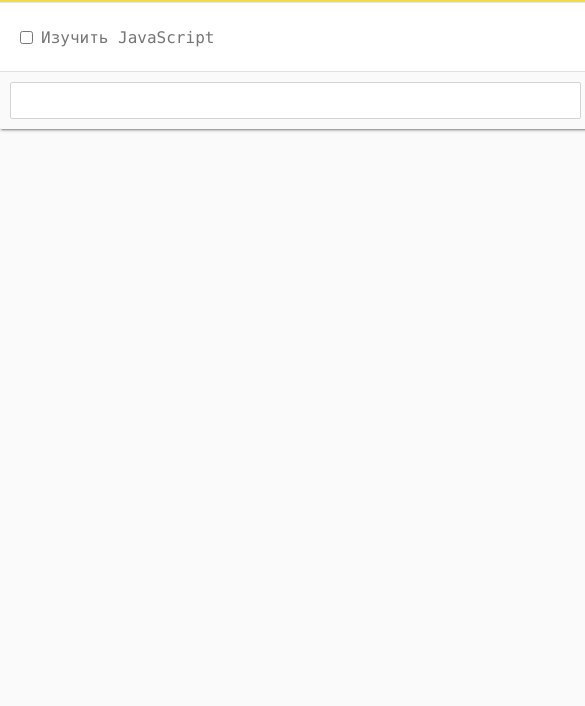
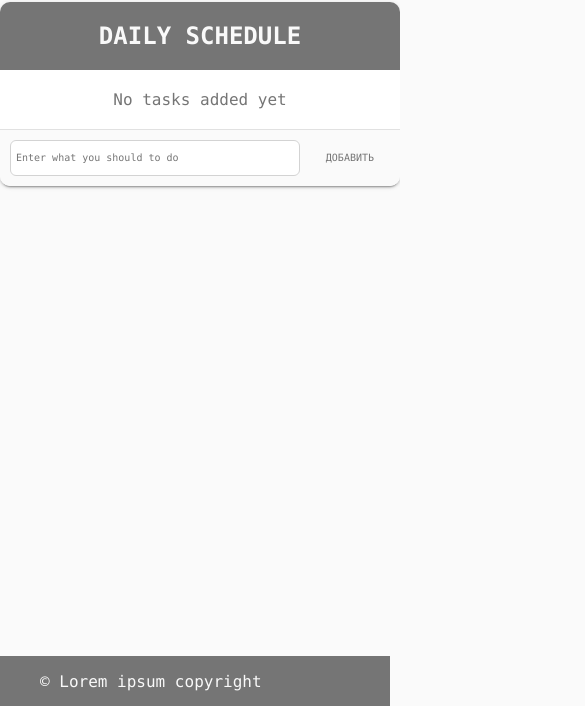
Before and after one commit to popovbecks/ToDoApp_pure_js, a plain HTML site: page index.html in a window 390 px wide. Shown: the part 138-844 px from the top of the page, 585 px wide, since content can reach past the window. Drawn offline with Linux system fonts and the light colour scheme.

Commit message:
add default message window and change some styles

```diff
--- a/css/app.css
+++ b/css/app.css
@@ -1,10 +1,10 @@
-body {
+html, body {
     background-color: #fafafa;
     color: #757575;
     font-family: 'Consolas', Arial, Helvetica, sans-serif;
     margin: 0;
+    height: 100%;
 }
-
 ul {
     list-style: none;
     margin: 0;
@@ -78,14 +78,35 @@ input {
     border: 1px solid lightgray;
     outline: none;
 }
+.flex-container{
+    display: flex;
+    flex-direction: column;
+    position: relative;
+    min-height: 100%;
+}
 
 main {
     background: #fff;
-    width: 700px;
+    max-width: 700px;
+    min-width: 700px;
     margin: 70px auto;
     border-radius: 2px;
     overflow: hidden;
     box-shadow: 0 2px 2px 0 rgba(0,0,0,.14),0 3px 1px -2px rgba(0,0,0,.2),0 1px 5px 0 rgba(0,0,0,.12);
+    border-radius: 10px;
+    display: flex;
+    flex-direction: column;
+    flex-wrap: nowrap;
+}
+main .head {
+    background: #757575;
+    align-items: center;
+    text-align: center;
+    text-transform: uppercase;
+}
+.head h2 {
+    color: #F9F9F9;
+    display: inline-block;
 }
 
 header {
@@ -93,22 +114,45 @@ header {
     align-items: center;
     padding: 0 1rem;
     color: white;
-    background-color: #f0db4f;
+    background-color: #3F7AA5;
     text-align: center;
     text-transform: uppercase;
 }
 
 header h1 {
     display: inline-block;
-    color: #323330;
+    color: #F9F9F9;
     margin: 1rem auto;
+}
+footer {
+    background-color: #757575;
+    height: 50px;
+    position: fixed;
+    bottom:0;
+    width: 100%;
+    color: #F9F9F9;
+}
+footer p{
+    margin-left: 40px;
 }
 
 
 
 /* Todo Item */
+.todo-list-container{
+    min-height: 100%;
+    overflow-y: auto;
+}
+.todo-message{
+    padding-top: 20px;
+    padding-bottom: 20px;
+    text-align: center;
+}
+.todo-message.hide{
+    display: none;
+}
 .todo-item {
-    display: flex;
+     display: flex;
     font-size: 1rem;
     border-top: 1px solid rgba(0,0,0,.1);
     background-color: #fff;
@@ -172,12 +216,32 @@ header h1 {
     flex: 1;
     outline: none;
     transition: all .2s;
+    border-radius: 6px;
 }
 
 #todo-form input:focus {
-    border: 1px solid #f0db4f;
+    border: 1px solid #3F7AA5;
 }
 
 #todo-form button {
     margin-left: 10px;
 }
+
+/* Media queries styles  */
+
+@media screen and (max-width: 708px) {
+    main{
+        min-width: 500px;
+    }
+    button, input, .title {
+        font-size: 12px;
+    }
+}
+@media screen and (max-width: 501px) {
+    main{
+        min-width: 400px;
+    }
+    button, input, .title {
+        font-size: 10px;
+    }
+}
--- a/index.html
+++ b/index.html
@@ -1,35 +1,49 @@
 <!DOCTYPE html>
 <html>
+
 <head>
     <meta charset="utf-8">
     <meta name="viewport" content="width=device-width, initial-scale=1, user-scalable=no">
     <title>Todo.js</title>
     <link rel="shortcut icon" href="favicon.ico" type="image/x-icon">
     <link rel="stylesheet" href="css/app.css">
+    <link rel="stylesheet" href="https://use.fontawesome.com/releases/v5.1.1/css/all.css" integrity="sha384-O8whS3fhG2OnA5Kas0Y9l3cfpmYjapjI0E4theH4iuMD+pLhbf6JI0jIMfYcK3yZ"
+        crossorigin="anonymous">
 </head>
 
 <body>
+    <div class="flex-container">
+        <header>
+            <h1>Todo Application</h1>
+        </header>
         <main id="app">
-            <header>
-                <h1>Todo.js</h1>
-            </header>
+            <div class="head">
+                <h2>Daily schedule</h2>
+            </div>
+            <div class="todo-list-container">
+                <div class="todo-message">
+                    No tasks added yet
+                </div>
+                <ul id="todo-list">
 
-            <ul id="todo-list">
-                <li class="todo-item">
-                    <input class="checkbox" type="checkbox">
-                    <label class="title">Изучить JavaScript</label>
-                    <input class="textfield" type="text">
-                    <button class="edit">Изменить</button>
-                    <button class="delete">Удалить</button>
-                </li>
+
                 </ul>
-
                 <form id="todo-form">
-                <input id="add-input" type="text">
+                    <input id="add-input" type="text" placeholder="Enter what you should to do">
                     <button id="add-button" type="submit">Добавить</button>
                 </form>
+            </div>
+
+
+
         </main>
+        <footer>
+            <p>&copy Lorem ipsum copyright</p>
+        </footer>
+    </div>
+
 
     <script src="js/app.js"></script>
 </body>
+
 </html>
--- a/js/app.js
+++ b/js/app.js
@@ -1,15 +1,15 @@
 const main = ((document) => {
-    function createElement (tag, props, ...children) {
+    function createElement(tag, props, ...children) {
         const element = document.createElement(tag);
-
-        for(let prop in props) {
-            if(!props.hasOwnProperty(prop)) continue;
+        //we get only own properties
+        for (let prop in props) {
+            if (!props.hasOwnProperty(prop)) continue;
             element[prop] = props[prop]; //element.type = props['type'];
         }
 
         if (children.length > 0) {
             children.forEach(child => {
-                if(typeof child === 'string') {
+                if (typeof child === 'string') {
                     child = document.createTextNode(child);
                 }
                 element.appendChild(child);
@@ -18,82 +18,111 @@ const main = ((document) => {
         return element;
     }
 
-    function createTodoItem (title) {
-        const checkbox = createElement('input', { type: 'checkbox', className:'checkbox' });
+    function createTodoItem(title) {
+        const checkbox = createElement('input', {
+            type: 'checkbox',
+            className: 'checkbox'
+        });
 
-        const label = createElement('label', { className: 'title' }, title);
+        const label = createElement('label', {
+            className: 'title'
+        }, title);
 
-        const editInput = createElement('input', { type: 'text', className: 'textfield' });
+        const editInput = createElement('input', {
+            type: 'text',
+            className: 'textfield'
+        });
 
-        const editButton = createElement('button', { className: 'edit' }, 'Change');
+        const editButton = createElement('button', {
+            className: 'edit'
+        }, 'Change');
 
-        const deleteButton = createElement('button', { className: 'delete' }, 'Delete');
+        const deleteButton = createElement('button', {
+            className: 'delete'
+        }, 'Delete');
 
-        const listItem = createElement('li', { className: 'todo-item' }, checkbox, label, editInput, editButton, deleteButton);
+        const listItem = createElement('li', {
+            className: 'todo-item'
+        }, checkbox, label, editInput, editButton, deleteButton);
 
         bindEvents(listItem);
         return listItem;
 
     }
+
+    //use events delegation
     function bindEvents(todoItem) {
-        const checkbox = todoItem.querySelector('.checkbox');
-        const editButton = todoItem.querySelector('button.edit');
-        const deleteButton = todoItem.querySelector('button.delete');
+        todoItem.addEventListener('change', toggleTodoItem);
+        todoItem.addEventListener('click', editTodoItem);
+        todoItem.addEventListener('click', deleteTodoItem);
+    }
 
-        checkbox.addEventListener('change', toggleTodoItem);
-        editButton.addEventListener('click', editTodoItem);
-        deleteButton.addEventListener('click', deleteTodoItem);
-
-    }
-    function addTodoItem (event) {
+    function addTodoItem(event) {
+        //canceled send operation by default
         event.preventDefault();
 
-        if(addInput.value === '') return alert("Nesessary add task name");
+        if (addInput.value === '') return alert("Nesessary add task name");
 
         const todoItem = createTodoItem(addInput.value);
         todoList.appendChild(todoItem);
         addInput.value = '';
+        if (todoList.children.length) {
+            message.classList.add('hide');
+        }
     }
 
-    //use restructuring, instead event we use {target}
-    function toggleTodoItem ({ target }) {
+    //use restructuring, instead event we use {target} from event object
+    function toggleTodoItem({
+        target
+    }) {
+        if (target.className != 'checkbox') return;
         const listItem = target.parentNode;
         listItem.classList.toggle('completed');
     }
 
-    //use "this" like access to event element
-    function editTodoItem () {
-        const listItem = this.parentNode;
+
+    function editTodoItem({
+        target
+    }) {
+        if (target.className != 'edit') return;
+        const listItem = target.parentNode;
         const title = listItem.querySelector('.title');
         const editInput = listItem.querySelector('.textfield');
         const isEditing = listItem.classList.contains('editing');
 
         if (isEditing) {
             title.innerText = editInput.value;
-            this.innerText = 'Change';
+            target.innerText = 'Change';
         } else {
             editInput.value = title.innerText;
-            this.innerText = 'Save';
+            target.innerText = 'Save';
 
         }
         listItem.classList.toggle('editing');
     }
 
 
-    function deleteTodoItem () {
-        const listItem = this.parentNode;
+    function deleteTodoItem({ target }) {
+        if (target.className != 'delete') return;
+
+        const listItem = target.parentNode;
         todoList.removeChild(listItem);
+        if (!todoList.children.length) {
+            message.classList.remove('hide');
+        }
     }
+
     const todoForm = document.querySelector('#todo-form');
     const addInput = document.querySelector('#add-input');
     const todoList = document.querySelector('#todo-list');
     const todoItems = document.querySelectorAll('.todo-item');
+    const message = document.querySelector('.todo-message');
 
-    function main () {
+    function main() {
         todoForm.addEventListener('submit', addTodoItem);
-        todoItems.forEach((item)=>bindEvents(item))
+        todoItems.forEach((item) => bindEvents(item))
     }
 
-   return main;
+    return main;
 })(document);
 main();
```
Lines whose indentation alone changed are shown as unchanged.
